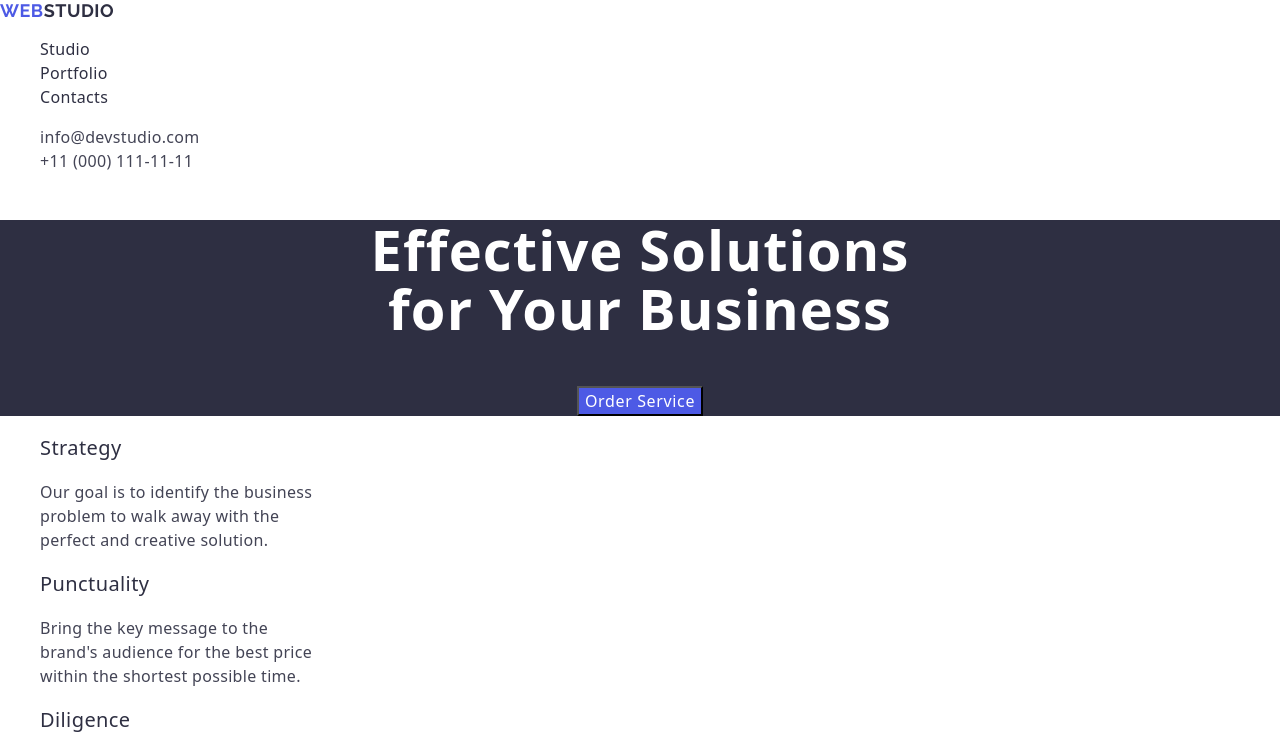
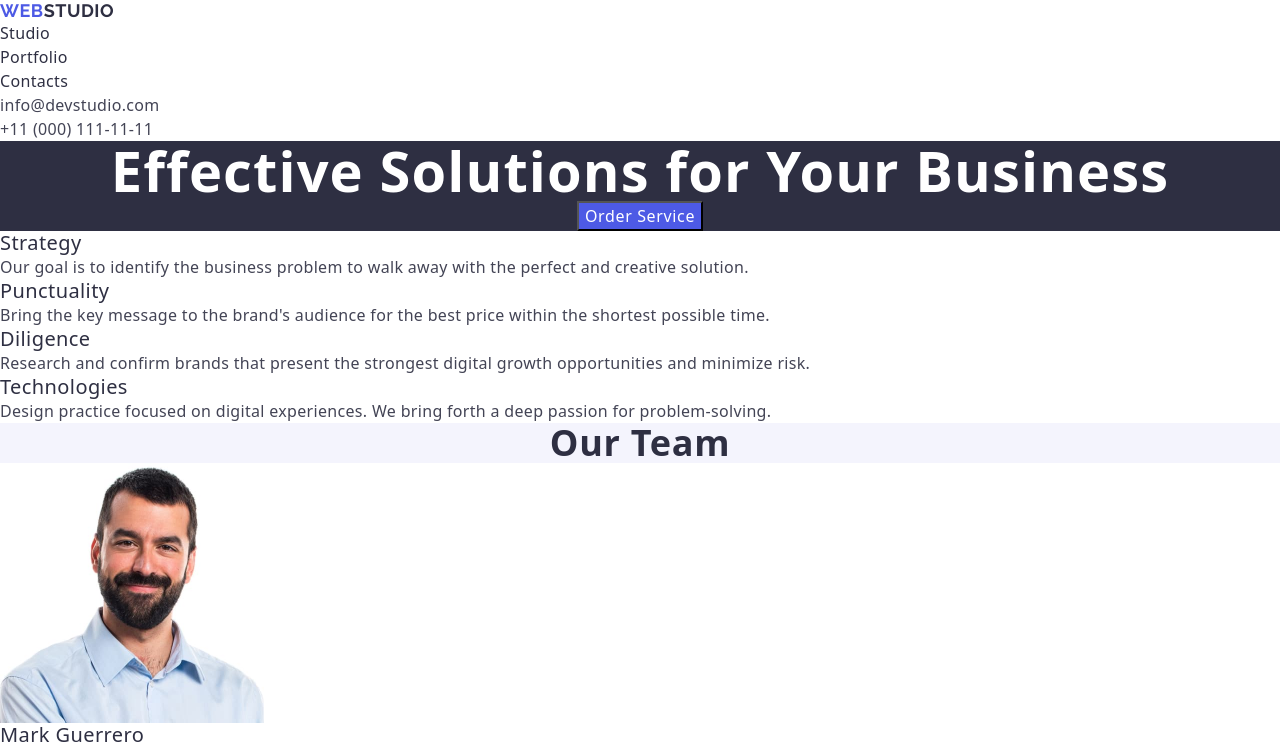
Before and after one commit to Andrey-Myronenko/goit-markup-hw-03, a plain HTML site: page index.html in a window 1280 px wide. Shown: the top 744 px of the page. Drawn offline with nearby package versions, Linux system fonts and the light colour scheme.

Commit message:
added code

```diff
--- a/css/styles.css
+++ b/css/styles.css
@@ -1,11 +1,35 @@
+*,
+*::before,
+*::after {
+    box-sizing: border-box;
+}
 body {
     font-family: "Roboto", sans-serif;
     color: #434455;
     background-color: #ffffff;
 }
 
+p {
+    margin: 0;
+}
+
+h1,
+h2,
+h3,
+h4,
+h5,
+h6 {
+    margin: 0;
+}
+
+img {
+    display: block;
+}
+
 ul {
     list-style-type: none;
+    margin: 0;
+    padding-left: 0;
 }
 
 a {
--- a/index.html
+++ b/index.html
@@ -4,13 +4,16 @@
         <meta charset="UTF-8">
         <meta name="viewport" content="width=device-width, initial-scale=1.0">
         <title>Document</title>
+        <link rel="stylesheet" href="https://cdnjs.cloudflare.com/ajax/libs/modern-normalize/3.0.1/modern-normalize.min.css">
         <link rel="stylesheet" href="./css/styles.css">
         <link rel="preconnect" href="https://fonts.googleapis.com">
         <link rel="preconnect" href="https://fonts.gstatic.com" crossorigin>
         <link href="https://fonts.googleapis.com/css2?family=Raleway:ital,wght@0,100..900;1,100..900&family=Roboto:ital,wght@0,100;0,300;0,400;0,500;0,700;0,900;1,100;1,300;1,400;1,500;1,700;1,900&display=swap" rel="stylesheet">
         <link rel="stylesheet" href="https://cdnjs.cloudflare.com/ajax/libs/modern-normalize/3.0.1/modern-normalize.min.css" integrity="sha512-q6WgHqiHlKyOqslT/lgBgodhd03Wp4BEqKeW6nNtlOY4quzyG3VoQKFrieaCeSnuVseNKRGpGeDU3qPmabCANg==" crossorigin="anonymous" referrerpolicy="no-referrer" />
     </head>
+
     <body>
+        <div class="container">
             <header>
                 <nav>
                         <a class="logo-nav" href="./index.html">Web<span class="accent">Studio</span></a>
@@ -37,37 +40,44 @@
                     </ul>
                 </address>
             </header>
+        </div>
+
         <main>
+            <div class="container">
                 <section class="hero-image">
-            <h1 class="hero-title">Effective Solutions <br> for Your Business</h1>
+                    <h1 class="hero-title">Effective Solutions for Your Business</h1>
                     <button class="hero-button" type="button">Order Service</button>
                 </section>
+            </div>
 
+            <div class="container">
                 <section>
                     <h2 class="benefits">Benefits</h2>
                     <ul>
                         <li>
                             <h3 class="benefits-title">Strategy</h3>
-                    <p class="benefits-p">Our goal is to identify the business <br> problem to walk away with the <br> perfect and creative solution.</p>
+                            <p class="benefits-p">Our goal is to identify the business problem to walk away with the perfect and creative solution.</p>
                         </li>
 
                         <li>
                             <h3 class="benefits-title">Punctuality</h3>
-                    <p class="benefits-p">Bring the key message to the <br> brand's audience for the  best price <br> within the shortest possible time.</p>
+                            <p class="benefits-p">Bring the key message to the brand's audience for the  best price within the shortest possible time.</p>
                         </li>
 
                         <li>
                             <h3 class="benefits-title">Diligence</h3>
-                    <p class="benefits-p">Research and confirm brands that <br> present the strongest digital growth <br> opportunities and minimize risk.</p>
+                            <p class="benefits-p">Research and confirm brands that present the strongest digital growth opportunities and minimize risk.</p>
                         </li>
 
                         <li>
                             <h3 class="benefits-title">Technologies</h3>
-                    <p class="benefits-p">Design practice focused on digital <br> experiences. We bring forth a deep <br> passion for problem-solving.</p>
+                            <p class="benefits-p">Design practice focused on digital experiences. We bring forth a deep passion for problem-solving.</p>
                         </li>
                     </ul>
                 </section>
+            </div>
 
+            <div class="container">
                 <section class="team">
                     <h2 class="team-title-one">Our Team</h2>
                     <ul>
@@ -96,7 +106,9 @@
                         </li>
                     </ul>
                 </section>
+            </div>
 
+            <div class="container">
                 <section>
                     <h2 class="portfolio-title-one">Our Portfolio</h2>
                     <ul>
@@ -132,10 +144,14 @@
                         </li>
                     </ul>
                 </section>
+            </div>
         </main>
+
+        <div class="container">
             <footer class="footer-down">
                 <a class="logo-nav-footer" href="./index.html">Web<span class="accent-footer">Studio</span></a>
-        <p class="footer-p">Increase the flow of customers and <br> sales for your business with digital <br> marketing & growth solutions.</p>
+                <p class="footer-p">Increase the flow of customers and sales for your business with digital marketing & growth solutions.</p>
             </footer>
+        </div>
     </body>
 </html>
```
Lines whose indentation alone changed are shown as unchanged.
